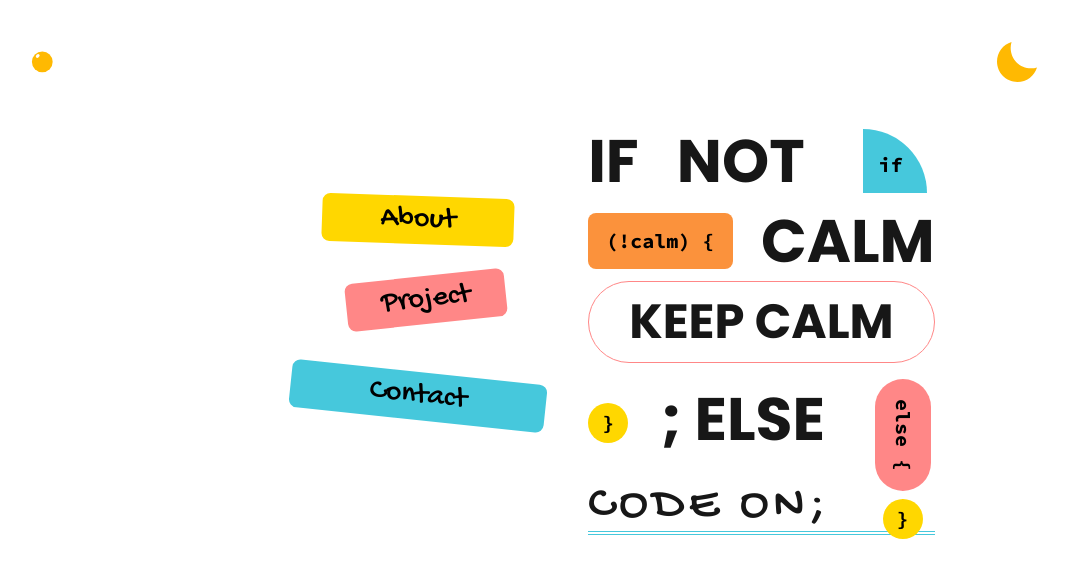
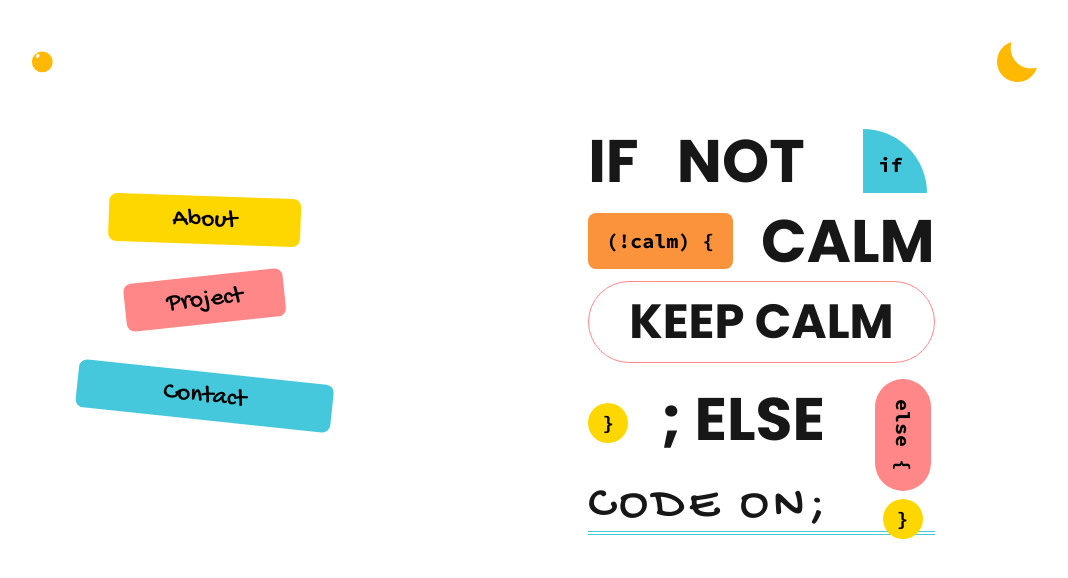
Before and after one commit to HsiaooooooJu/next_portfolio, a Next.js app: page / in a window 1280 px wide. Shown: the top 578 px of the page, without its empty margins (115-1183 px from the left). Built offline with nearby package versions, Linux system fonts and the light colour scheme.

Commit message:
feat: add SideNav

```diff
--- /dev/null
+++ b/app/(home)/layout.tsx
@@ -0,0 +1,16 @@
+import SideNav from '../ui/sidenav'
+
+export default function HomeLayout({
+    children,
+}: {
+    children: React.ReactNode
+}) {
+    return (
+        <div className="relative flex w-full min-w-96 max-w-5xl flex-row items-center justify-center md:justify-end">
+            <SideNav />
+            <div className='min-h-80 md:mr-[5%] lg:mr-[10%]'>
+                {children}
+            </div>
+        </div>
+    )
+}
--- a/app/ui/sidenav.tsx
+++ b/app/ui/sidenav.tsx
@@ -1,15 +1,34 @@
-import { gochiHand } from '@/app/ui/fonts';
-import cz from 'clsx';
+import Link from 'next/link'
+import { gochiHand } from '@/app/ui/fonts'
+import Button from './button'
+import cx from 'clsx'
 
 export default function SideNav() {
-	return (
-		<div className={cz(gochiHand.className, "relative flex-center flex-col w-1/3 text-black text-3xl")}>
-			<div className="-m-1 size-5 rounded-full bg-white"></div>
-			<div className="w-1.5 h-72 bg-white"></div>
-			<div className="w-20 h-5 rounded-[50%] bg-white"></div>
-			<div className="navItem top-12 w-48 h-12 bg-yellow rotate-2">About</div>
-			<div className="navItem top-32 w-40 h-12 bg-pink -rotate-6 translate-x-2">Project</div>
-			<div className="navItem top-56 w-64 h-12 bg-blue rotate-6">Contact</div>
-		</div>
-	)
+    return (
+        <div
+            className={cx(
+                gochiHand.className,
+                'fixed left-1/4 hidden w-1/3 -translate-x-1/2 transform flex-col items-center justify-center text-[1.6rem] text-black md:flex'
+            )}
+        >
+            <div className="-m-1 size-5 rounded-full bg-white"></div>
+            <div className="h-72 w-1.5 bg-white"></div>
+            <div className="h-5 w-20 rounded-[50%] bg-white"></div>
+            <Link href="/about" className="navItem top-12 rotate-2">
+                <Button className="h-12 w-48 rounded-lg bg-yellow">
+                    About
+                </Button>
+            </Link>
+            <Link href="/project" className="navItem top-32 -rotate-6">
+                <Button className="h-12 w-40 rounded-lg bg-pink">
+                    Project
+                </Button>
+            </Link>
+            <Link href="/contact" className="navItem top-56 rotate-6">
+                <Button className="h-12 w-64 rounded-lg bg-blue">
+                    Contact
+                </Button>
+            </Link>
+        </div>
+    )
 }
```
